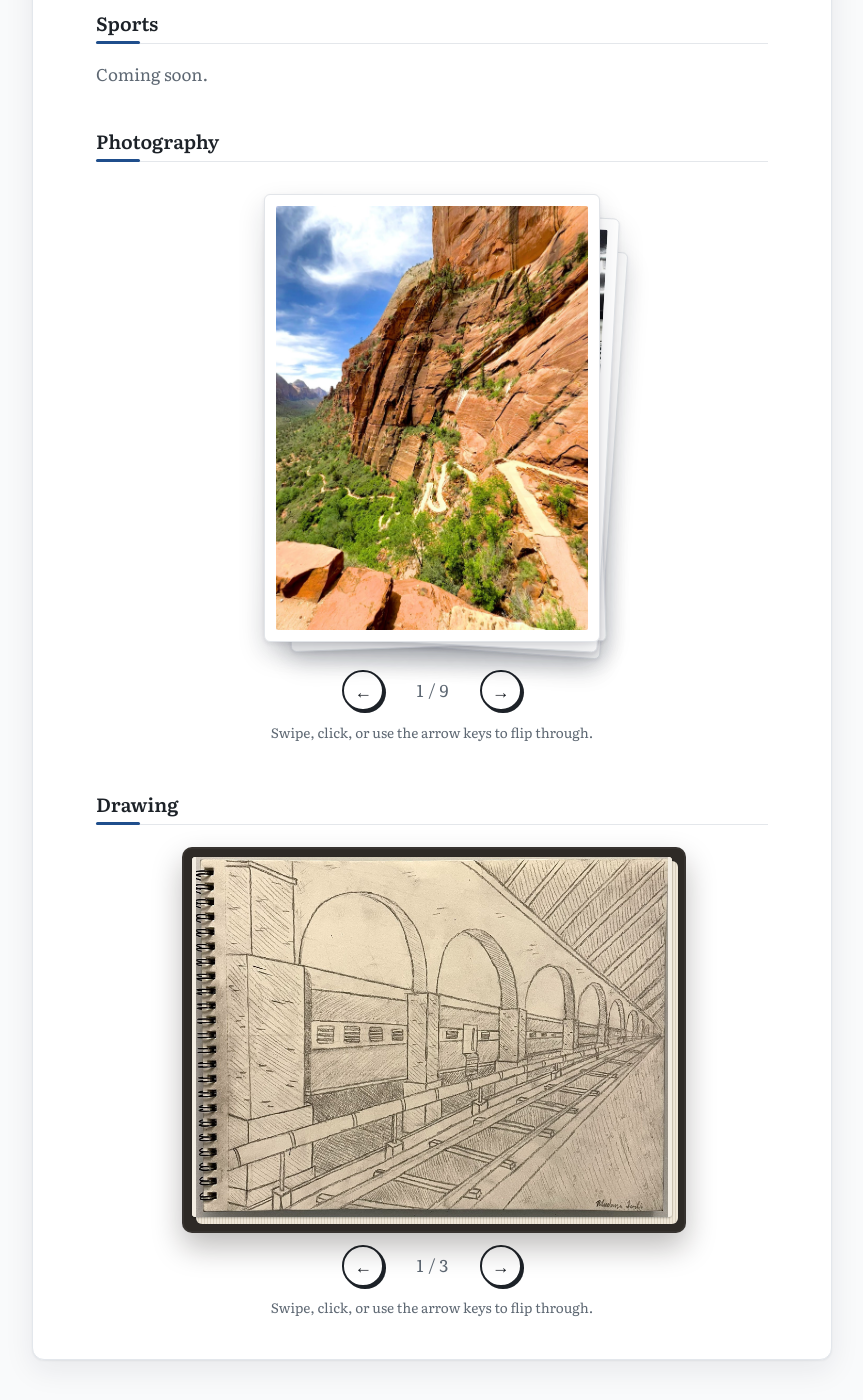
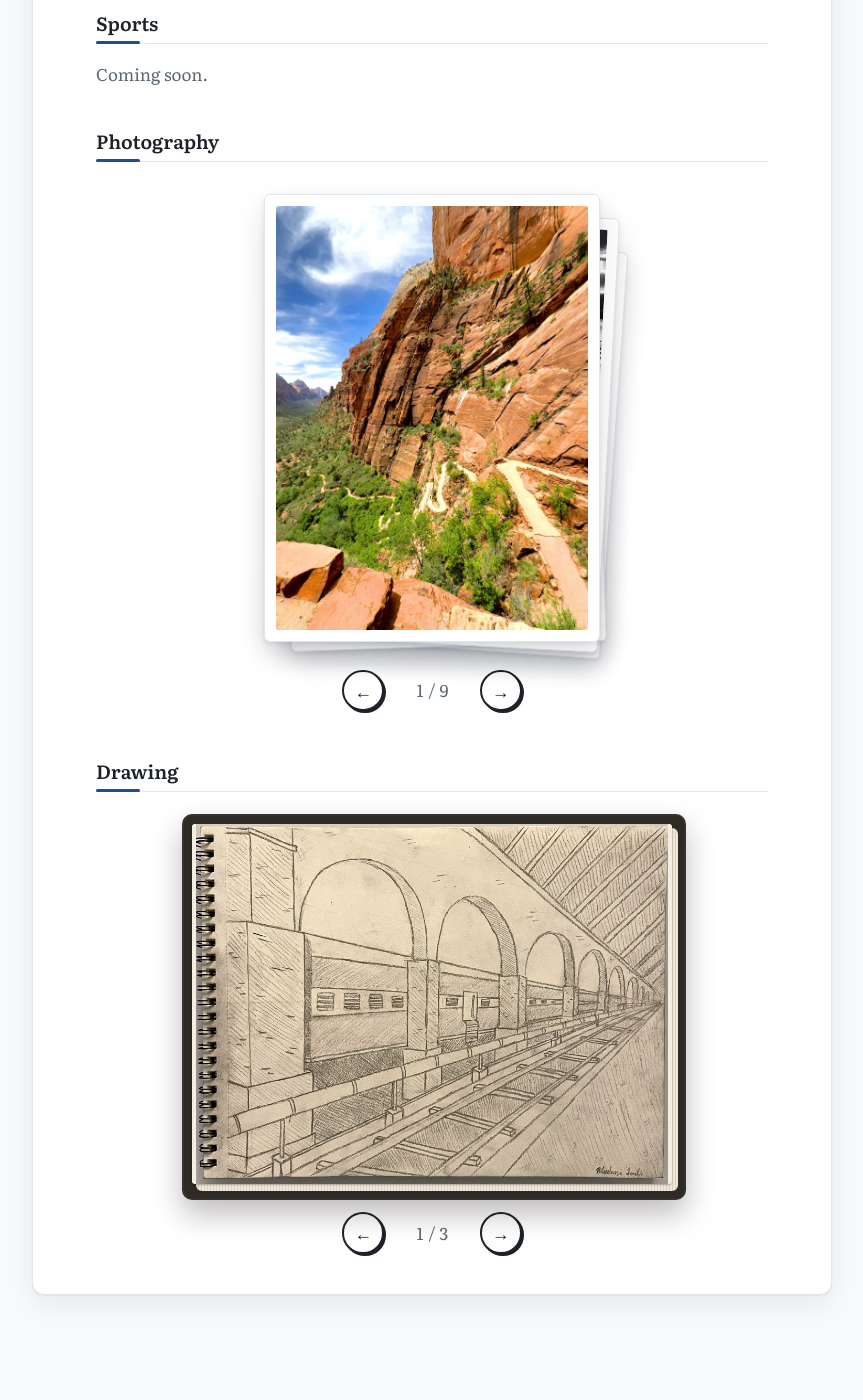
Before and after one commit to mklodi1/mklodi1.github.io, a Jekyll site: the page built from personal/index.html, in a window 1280 px wide and 1400 px high, scrolled down 218 px. Shown: the whole window, without its empty margins (208-1071 px from the left). Built offline with Jekyll 4.4.1, drawn with Linux system fonts in a browser that asks for light colours; after the commit the page ends 1553 px from its top, so only the background shows below that.

Commit message:
Remove flip-through hint from galleries
Co-Authored-By: Claude Opus 5.5 <noreply@anthropic.com>
Claude-Session: https://claude.ai/code/session_018B7yRm4wV88UDqtVSP6gVK

```diff
--- a/personal/index.html
+++ b/personal/index.html
@@ -47,7 +47,6 @@ permalink: /personal/
         <span class="deck-count" aria-live="polite"><span data-deck-pos>1</span> / {{ shown }}</span>
         <button type="button" class="deck-btn" data-deck-next aria-label="Next">&#8594;</button>
       </div>
-      <p class="deck-hint muted">Swipe, click, or use the arrow keys to flip through.</p>
       {% endif %}
     </div>
     {% if shown == 0 %}<p class="muted">Coming soon.</p>{% endif %}
```
